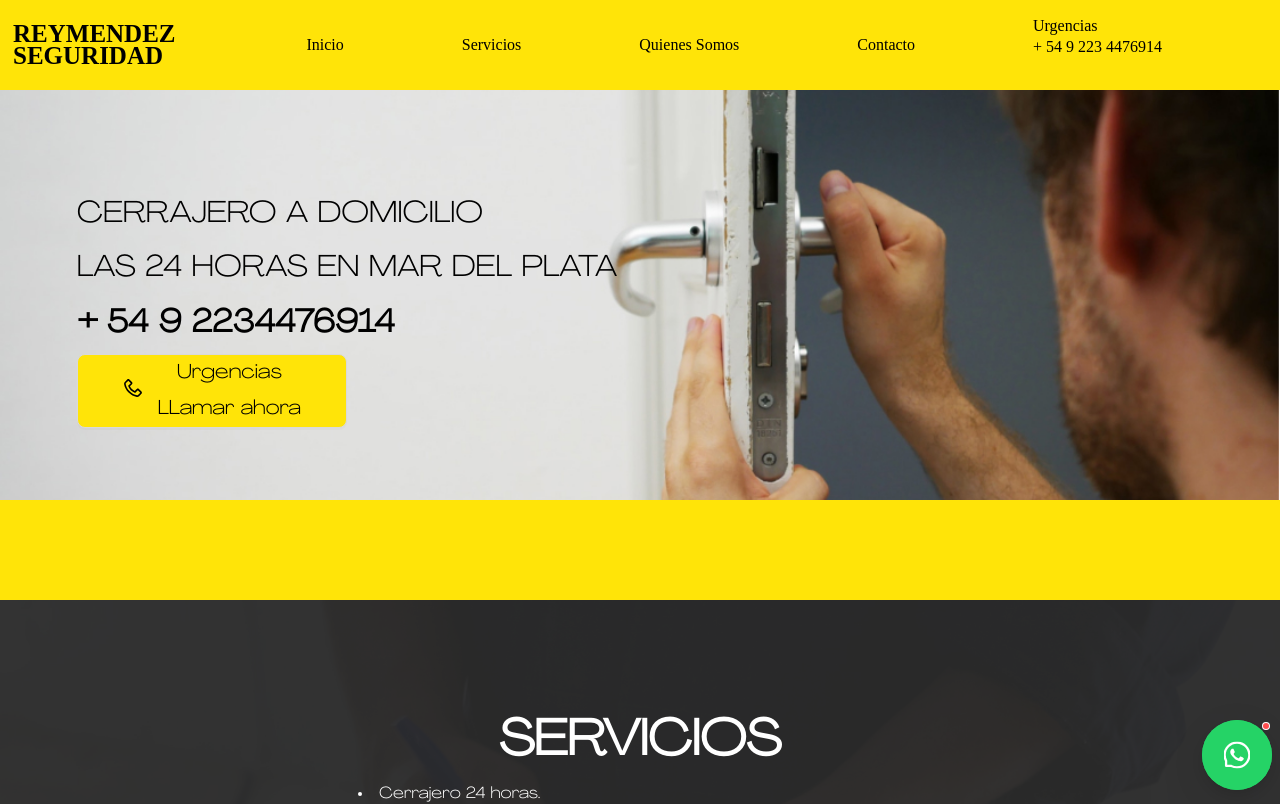
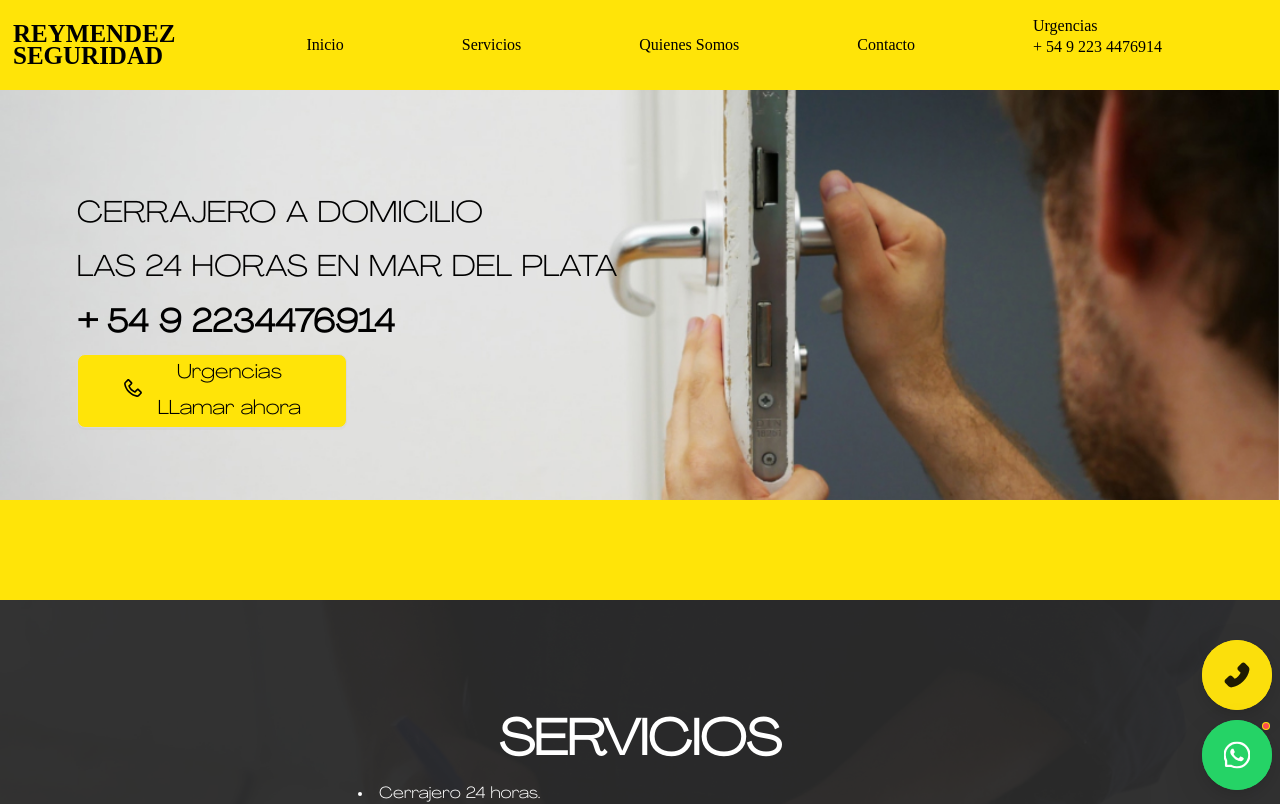
Before and after one commit to JoacoDiSant/Athena-Executor, a Next.js app: page / in a window 1280 px wide. Shown: the top 804 px of the page. Built offline with nearby package versions, Linux system fonts and the light colour scheme.

Commit message:
Cambios en algunas redirecciones de boton y agregado de otro

```diff
--- a/src/Components/Body/index.tsx
+++ b/src/Components/Body/index.tsx
@@ -1,6 +1,10 @@
 import React from 'react';
 import { Button, ConfigProvider, FloatButton } from 'antd';
-import { PhoneOutlined, WhatsAppOutlined } from '@ant-design/icons';
+import {
+  PhoneOutlined,
+  WhatsAppOutlined,
+  PhoneFilled,
+} from '@ant-design/icons';
 import { useMediaQuery } from 'react-responsive';
 
 import styles from '../../styles/Body.module.css';
@@ -146,9 +150,28 @@ function Body() {
         theme={{
           token: {
             colorPrimary: 'rgb(37, 211, 102)',
+            colorBgBase: '#ffe408',
           },
         }}
       >
+        <FloatButton
+          badge={{ dot: false }}
+          href="tel:+5492234476914"
+          icon={
+            <PhoneFilled
+              style={{
+                transform: 'scale(1.5)',
+              }}
+            />
+          }
+          style={{
+            right: ' 8px',
+            bottom: ' 90px',
+            width: ' 70px',
+            height: ' 70px',
+          }}
+          tooltip={<div> ¡Llámanos ya! </div>}
+        />
         <FloatButton
           badge={{ dot: true }}
           href="https://wa.me/5492234476914"
--- a/src/Components/Headers/Components/DesktopMenu.tsx
+++ b/src/Components/Headers/Components/DesktopMenu.tsx
@@ -22,10 +22,7 @@ function DesktopMenu() {
         <a className={styles.actions_fonts} href="#ContactUs">
           Contacto
         </a>
-        <a
-          className={styles.actions_fonts_contacts}
-          href="https://wa.me/5492234476914"
-        >
+        <a className={styles.actions_fonts_contacts} href="tel: +5492234476914">
           Urgencias <br /> + 54 9 223 4476914
         </a>
       </div>
```
